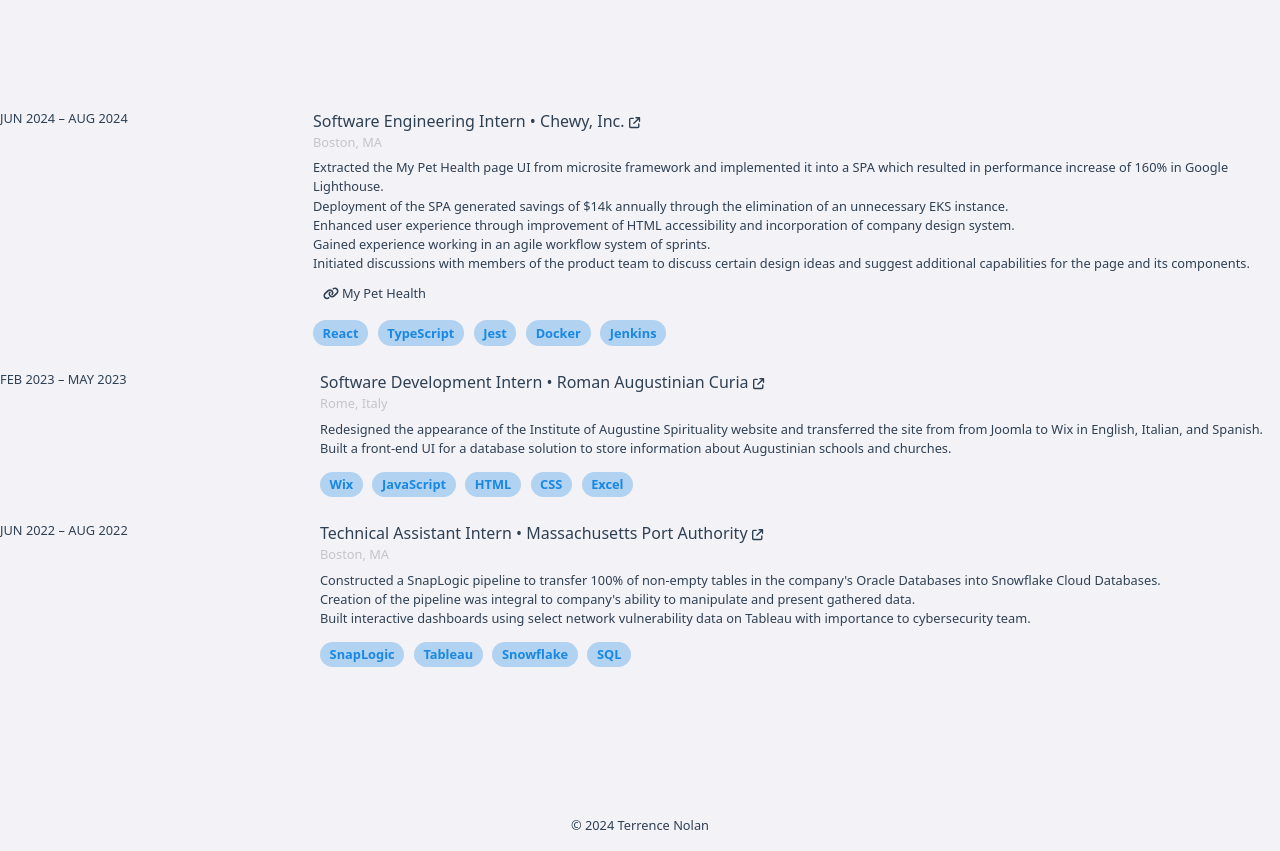
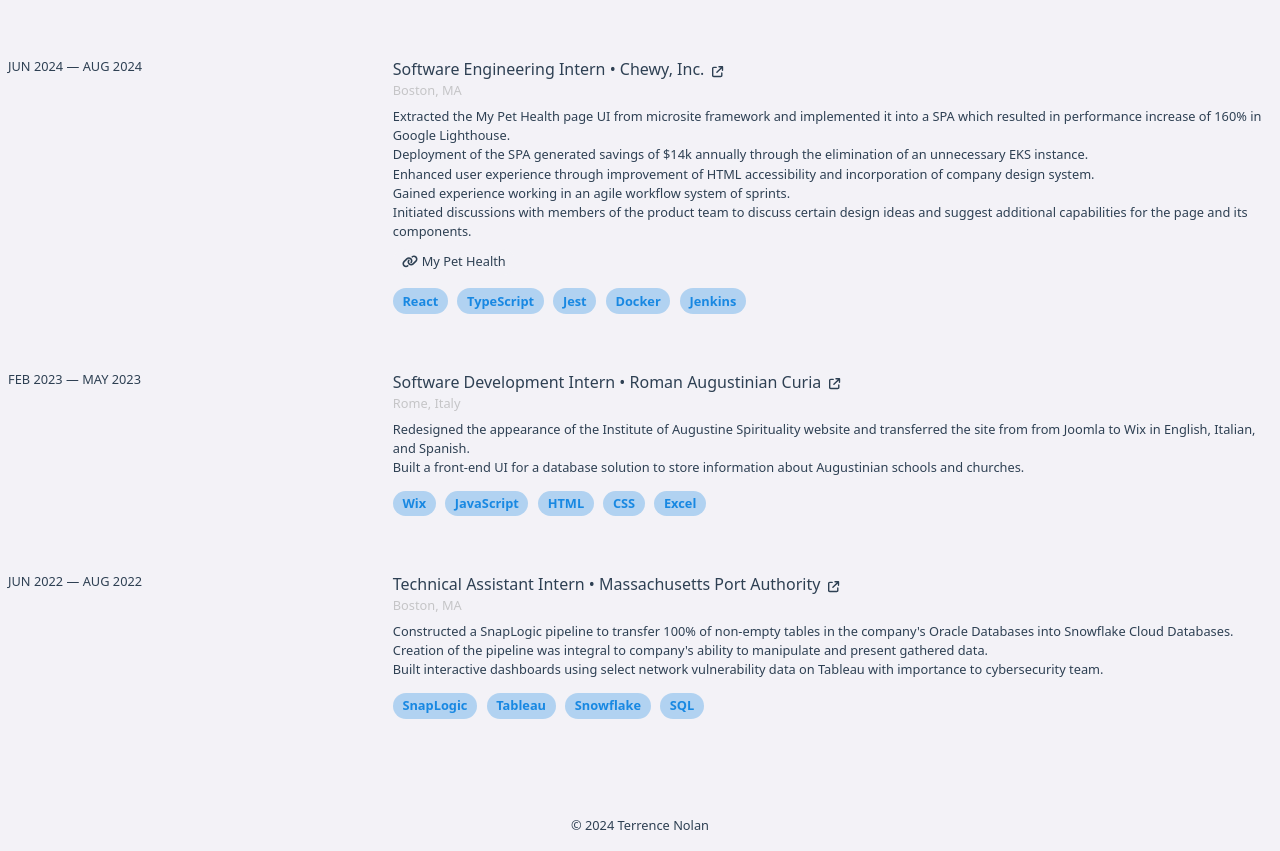
Before and after one commit to terrence-nolan/terrence-nolan, a React (Create React App) app: page /experience in a window 1280 px wide. Built offline with nearby package versions, Linux system fonts and the light colour scheme.

Commit message:
make experiene card only linked in card title

```diff
--- a/src/components/ConnectionLinks/ConnectionLinks.module.css
+++ b/src/components/ConnectionLinks/ConnectionLinks.module.css
@@ -2,7 +2,7 @@
     display: flex;
     flex-direction: row;
     justify-content: flex-start;
-    gap: 1rem;
+    gap: 1.5rem;
     margin: 1rem 0 0 0;
     width: 100%;
 }
@@ -18,7 +18,7 @@
 }
 
 .link:hover {
-    color: var(--primary-blue);
+    color: var(--secondary-blue);
 }
 
 .linkText {
@@ -26,21 +26,3 @@
     font-weight: 500;
     margin-left: 0.4rem;
 }
-
-@media (max-width: 480px) {
-    .connectLinksContainer {
-        gap: 1.5rem;
-    }
-}
-
-@media (min-width: 481px) and (max-width: 1084px) {
-    .connectLinksContainer {
-        gap: 1.5rem;
-    }
-}
-
-@media (min-width: 1085px) {
-    .connectLinksContainer {
-        gap: 1.2rem;
-    }
-}
--- a/src/components/ExperienceCard/ExperienceCard.js
+++ b/src/components/ExperienceCard/ExperienceCard.js
@@ -3,6 +3,7 @@
 import {faLink, faArrowUpRightFromSquare} from "@fortawesome/free-solid-svg-icons";
 import {FontAwesomeIcon} from "@fortawesome/react-fontawesome";
 import {SkillsList} from "../SkillsList/SkillsList";
+import { useScreenSizes } from "../../utils/screenSizes";
 
 export const ExperienceCard = ({
                                    companyName,
@@ -16,19 +17,21 @@
                                    linkText,
                                    skills,
 }) => {
+    const { isMobile, isTablet, isDesktop } = useScreenSizes();
 
     return (
         <li className={styles.cardContainer}>
-            <a href={companyLink} target={"_blank"} rel="noopener noreferrer" className={styles.companyLink}>
             <div className={styles.card}>
                 <header className={styles.dates}>
-                        {startDate} – {endDate}
+                    {startDate} — {endDate}
                 </header>
                 <div className={styles.info}>
                     <div className={styles.cardHeader}>
+                        <a href={companyLink} target={"_blank"} rel="noopener noreferrer" className={styles.companyLink}>
                             <span className={styles.headerText}>
-                                {positionTitle} • {companyName} <span className={styles.arrowIconContainer}><FontAwesomeIcon icon={faArrowUpRightFromSquare} className={styles.arrowIcon} /></span>
+                                {positionTitle} • {companyName}<span className={styles.arrowIconContainer}><FontAwesomeIcon icon={faArrowUpRightFromSquare} className={styles.arrowIcon} /></span>
                             </span>
+                        </a>
                         <span className={styles.locationText}>{companyLocation}</span>
                     </div>
                     <ul className={styles.descriptionList}>
@@ -52,7 +55,6 @@
                     <SkillsList skills={skills} />
                 </div>
             </div>
-            </a>
         </li>
     )
 }
--- a/src/components/ExperienceCard/ExperienceCard.module.css
+++ b/src/components/ExperienceCard/ExperienceCard.module.css
@@ -21,17 +21,24 @@
     text-align: left;
     border-radius: 0.5rem;
     margin: 0.5rem 0;
+    gap: 0.5rem;
     overflow: auto;
+    width: 100%;
     color: var(--primary-text);
-    /*font-size: 1rem;*/
     transition: background-color 0.25s ease-in-out, color 0.25s ease-in-out;
+}
+
+.card:hover .headerText {
+    color: var(--primary-blue);
 }
 
 .companyLink {
     text-decoration: none;
+    font-size: 1rem;
 }
 
 .arrowIconContainer {
+    margin-left: 0.5rem;
     font-size: 0.7rem;
 }
 
@@ -43,19 +50,12 @@
     display: flex;
     flex-direction: column;
     align-items: flex-start;
-    padding: 0 0.5rem 0 0;
     font-size: 0.8rem;
-    width: 20rem;
+    width: 30%;
 }
 
-.card:hover {
-    background-color: var(--foreground-color);
-    .headerText {
-        color: var(--primary-blue);
-    }
-    .arrowIcon {
-        transform: translateX(0.25rem) translateY(-0.25rem);
-    }
+.info {
+    width: 70%;
 }
 
 .cardHeader {
@@ -71,6 +71,14 @@
     font-size: 1rem;
     color: var(--primary-text);
     transition: color 0.25s ease-in-out;
+}
+
+.companyLink:hover .arrowIcon {
+    transform: translateX(0.25rem) translateY(-0.25rem);
+}
+
+.companyLink:hover .headerText {
+    color: var(--secondary-blue);
 }
 
 .locationText {
@@ -121,6 +129,18 @@
         width: 100%;
     }
 
+    .dates {
+        width: 100%;
+    }
+
+    .info {
+        width: 100%;
+    }
+
+    .linkItemContainer {
+        padding: 0.2rem 0.6rem 0.2rem 0;
+    }
+
     .rightText {
         text-align: left;
     }
@@ -130,11 +150,32 @@
     }
 }
 
-@media (min-width: 1085px) {
+@media (min-width: 481px) and (max-width: 1024px) {
+    .card {
+        padding: 0.5rem;
+    }
+
+    .card:hover {
+        background-color: var(--foreground-color);
+        .headerText {
+            color: var(--primary-blue);
+        }
+    }
+}
+
+@media (min-width: 1025px) {
     .cardContainer {
         align-items: flex-end;
         justify-content: center;
         align-content: flex-end;
+    }
+
+    .card {
+        padding: 0.5rem;
+    }
+
+    .card:hover {
+        background-color: var(--foreground-color);
     }
 
     .leftText {
--- a/src/index.css
+++ b/src/index.css
@@ -18,8 +18,8 @@
   --primary-text: #2E4053;
   --secondary-text: #F3F2F7;
   --placeholder-text: #C5C5C7;
-  --mobile-link: #52A6E9;
   --primary-blue: #1888E2;
+  --secondary-blue: #52A6E9;
   --opaque-prim-blue: rgba(24, 136, 226, 0.3);
   --text-hover: #0C4471;
   --github: #000000;
@@ -31,7 +31,7 @@
   --primary-text: #E3EBF3;
   --secondary-text: #000000;
   --placeholder-text: #9B9BA1;
-  --mobile-link: #52A6E9;
+  --secondary-blue: #52A6E9;
   --primary-blue: #1888E2;
   --opaque-prim-blue: rgba(24, 136, 226, 0.2);
   --text-hover: #B4CEE3;
--- a/src/pages/ExperiencePage/ExperiencePage.module.css
+++ b/src/pages/ExperiencePage/ExperiencePage.module.css
@@ -11,6 +11,9 @@
 }
 
 .experienceList {
+    display: flex;
+    flex-direction: column;
     list-style-type: none;
     padding: 0;
+    gap: 1rem;
 }
--- /dev/null
+++ b/src/utils/screenSizes.js
@@ -0,0 +1,9 @@
+import { useMediaQuery } from "react-responsive";
+
+export function useScreenSizes() {
+    const isMobile = useMediaQuery({ maxWidth: 480 });
+    const isTablet = useMediaQuery({ minWidth: 481, maxWidth: 1024 });
+    const isDesktop = useMediaQuery({ minWidth: 1025 });
+
+    return { isMobile, isTablet, isDesktop };
+}
```
Lines whose indentation alone changed are shown as unchanged.
